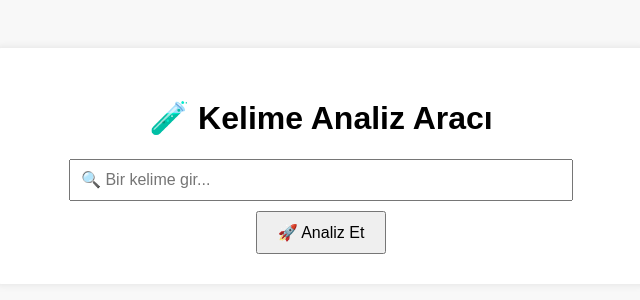
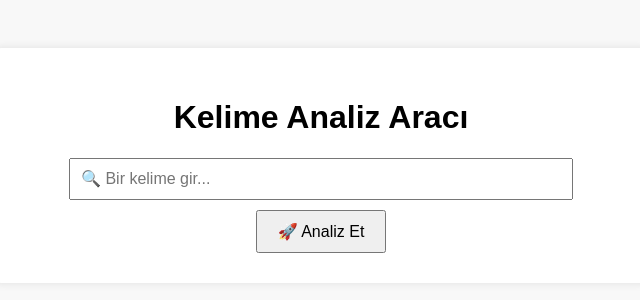
Before and after one commit to cnrrdgn/kelime-analiz, a Flask app: page / in a window 1280 px wide. Shown: the top 300 px of the page, without its empty margins (319-959 px from the left). Run offline with Flask 3, Linux system fonts and the light colour scheme.

Commit message:
Son değişiklikler

```diff
--- a/templates/index.html
+++ b/templates/index.html
@@ -28,7 +28,7 @@
 </head>
 <body>
     <div class="container">
-        <h1>🧪 Kelime Analiz Aracı</h1>
+        <h1>Kelime Analiz Aracı</h1>
 
         <form method="POST">
             <input type="text" name="kelime" placeholder="🔍 Bir kelime gir..." value="{{ kelime }}" required>
@@ -45,7 +45,7 @@
                     <p>🧩 <strong>Ekler:</strong> {{ sonuc.ekler }}</p>
                     <p>📖 <strong>Anlam:</strong> {{ sonuc.anlam }}</p>
                     <p>💬 <strong>Kullanım:</strong> {{ sonuc.örnek }}</p>
-                    <p>🔗 <a class="tdk-button" href="{{ sonuc.tdk_link }}" target="_blank">TDK'de Görüntüle</a></p>
+                    <p><a class="tdk-button" href="{{ sonuc.tdk_link }}" target="_blank">🔗 TDK'de Görüntüle</a></p>
                 {% endif %}
             </div>
         {% endif %}
```
